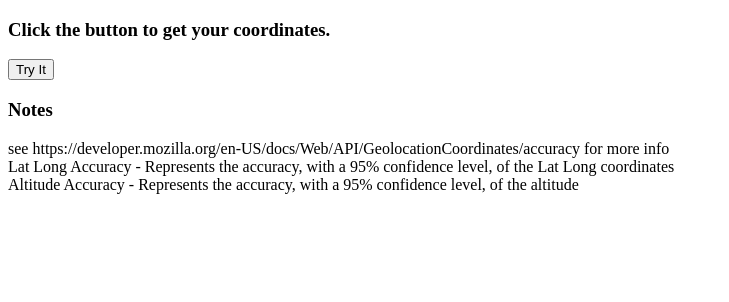
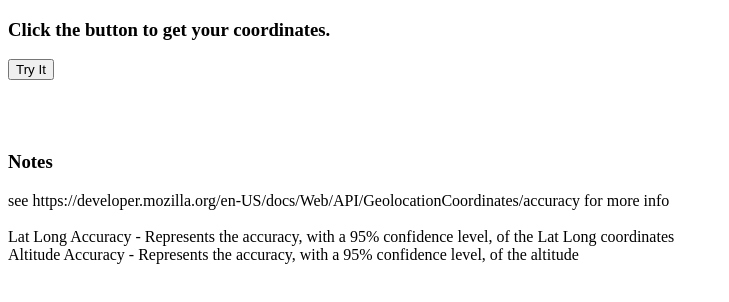
Before and after one commit to skhoosh/test_altitude, a plain HTML site: page index.html in a window 1280 px wide. Shown: the whole page, without its empty margins (0-729 px from the left). Drawn offline with Linux system fonts and the light colour scheme.

Commit message:
Update index.html

```diff
--- a/index.html
+++ b/index.html
@@ -33,8 +33,9 @@
   "<br>Timestamp: " + new Date();
     }
     </script>
+    <br><br>
         <h3> Notes </h3>
-        <p> see https://developer.mozilla.org/en-US/docs/Web/API/GeolocationCoordinates/accuracy for more info <br>
+        <p> see https://developer.mozilla.org/en-US/docs/Web/API/GeolocationCoordinates/accuracy for more info <br> <br>
         Lat Long Accuracy - Represents the accuracy, with a 95% confidence level, of the Lat Long coordinates <br>
         Altitude Accuracy - Represents the accuracy, with a 95% confidence level, of the altitude <br> </p>
 </body>
```
